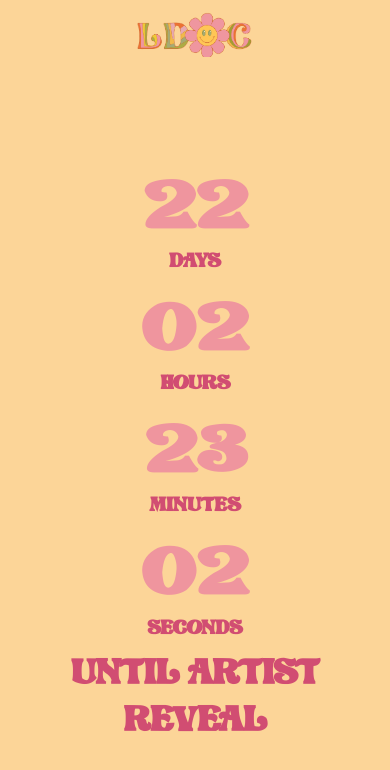
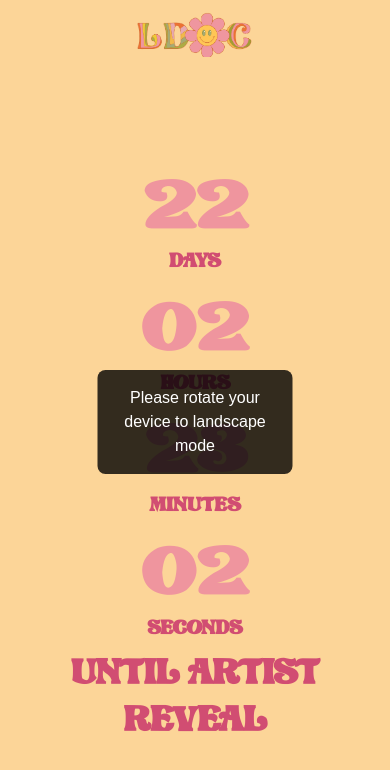
Before and after one commit to kartikeyegupta/ldocartistreveal, a Next.js app: page / in a window 390 px wide. Shown: the top 770 px of the page. Built offline with nearby package versions, Linux system fonts and the light colour scheme.

Commit message:
testing landscape rotate

```diff
--- a/app/globals.css
+++ b/app/globals.css
@@ -45,3 +45,41 @@ body {
 .animate-fade-in {
   animation: fadeIn 0.3s ease-out forwards;
 }
+
+/* Mobile rotation styles */
+@media screen and (max-width: 768px) and (orientation: portrait) {
+  .mobile-rotate-container {
+    transform: rotate(90deg);
+    transform-origin: center center;
+    width: 100vh;
+    height: 100vw;
+    position: fixed;
+    top: 0;
+    left: 0;
+  }
+
+  body::before {
+    content: "Please rotate your device to landscape mode";
+    position: fixed;
+    top: 50%;
+    left: 50%;
+    transform: translate(-50%, -50%);
+    background: rgba(0, 0, 0, 0.8);
+    color: white;
+    padding: 1rem;
+    border-radius: 0.5rem;
+    z-index: 9999;
+    text-align: center;
+    font-family: Arial, sans-serif;
+  }
+}
+
+@media screen and (max-width: 768px) and (orientation: landscape) {
+  .mobile-rotate-container {
+    transform: none;
+  }
+
+  body::before {
+    display: none;
+  }
+}
```
